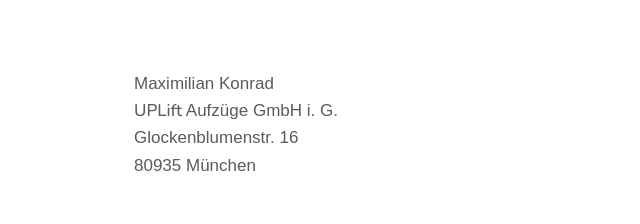
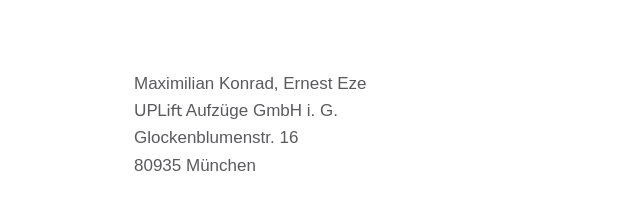
Before and after one commit to ym-labs/website, a plain HTML site: page impressum.html in a window 1280 px wide. Shown: the part 488-712 px from the top of the page, 98-738 px from the left. Drawn offline with nearby package versions, Linux system fonts and the light colour scheme.

Commit message:
updated impressum

```diff
--- a/impressum.html
+++ b/impressum.html
@@ -51,7 +51,7 @@
         <div class="prose">
 
           <p>
-            Maximilian Konrad<br />
+            Maximilian Konrad, Ernest Eze<br />
             <span class="brand"><span class="brand-up">UP</span>Lift</span> Aufzüge GmbH i. G.<br />
             Glockenblumenstr. 16<br />
             80935 München
```
